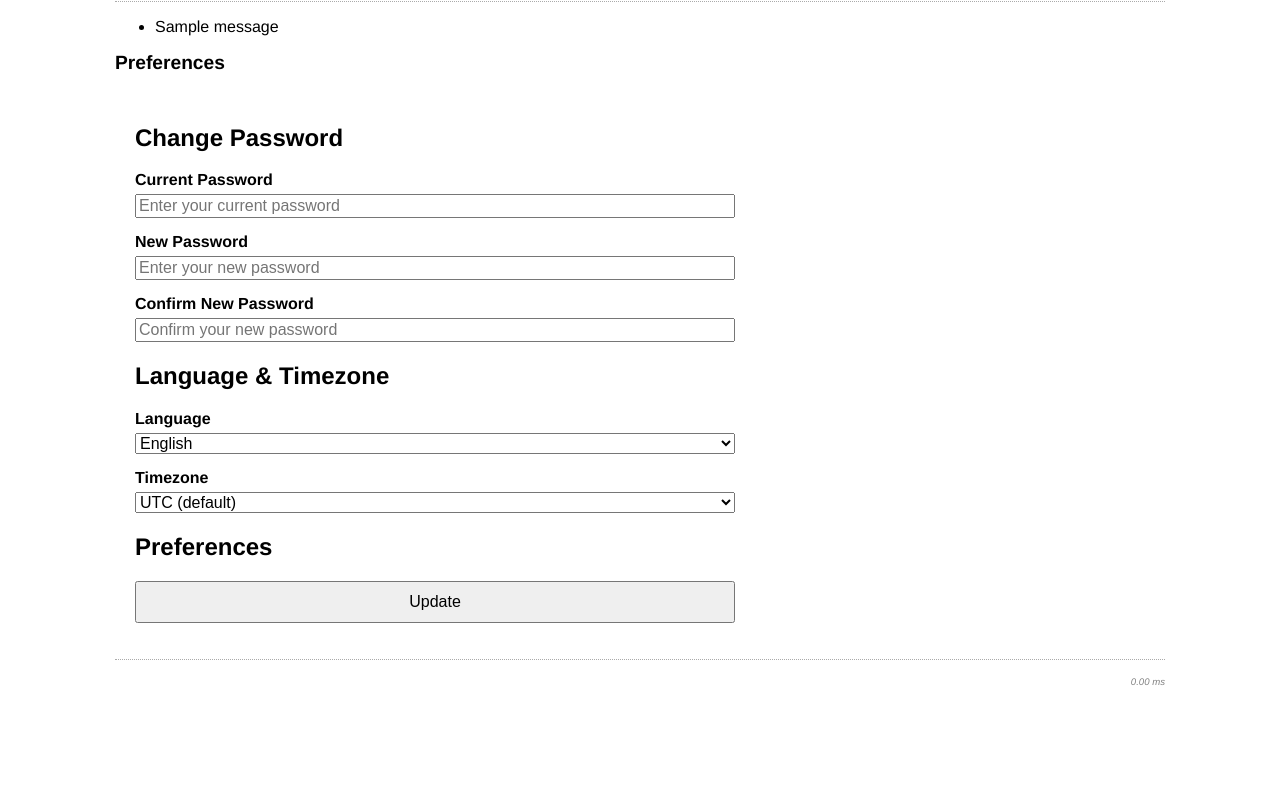
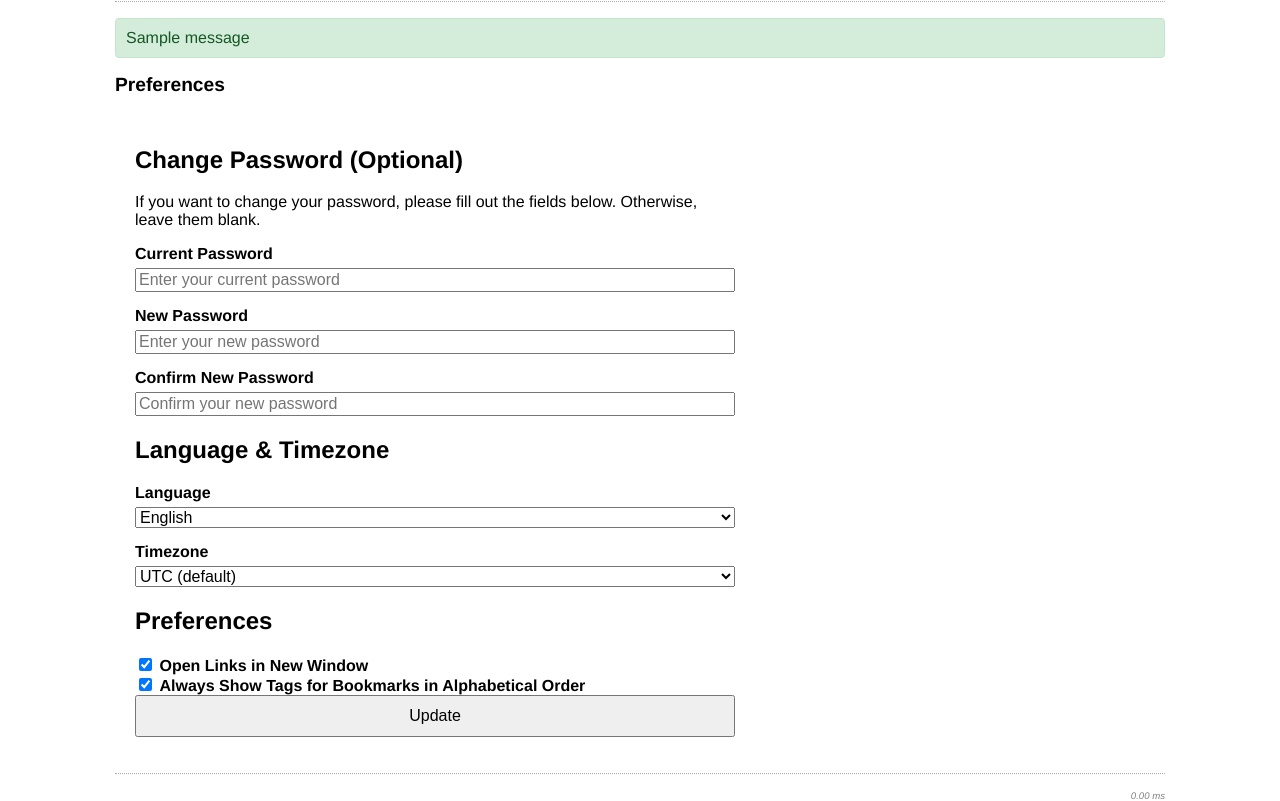
Before and after one commit to mileswilsondc/pin, a Flask app: page /preferences in a window 1280 px wide. Shown: the part 19-820 px from the top of the page. Before the commit the page ends 704 px from the top, so only its background shows below. Run offline with Flask 3, Linux system fonts and the light colour scheme; a user stored in the database is signed in; tables that the repository leaves empty hold one stand-in row (values such as "Sample post"); one stand-in notice (Sample message) is shown.

Commit message:
Implement user preferences to open links in new tab and to automatically sort tags alphabetically

```diff
--- a/app.py
+++ b/app.py
@@ -9,7 +9,7 @@ from flask_login import (
     current_user,
 )
 from models import db, User, Link, Tag
-from forms import RegistrationForm, LoginForm, LinkForm, EditLinkForm, PreferencesForm  # Import PreferencesForm
+from forms import RegistrationForm, LoginForm, LinkForm, EditLinkForm, PreferencesForm
 from archive import archive_page
 from datetime import datetime
 import time
@@ -256,9 +256,18 @@ def delete_link(link_id):
 def preferences():
     form = PreferencesForm(user=current_user)
     if form.validate_on_submit():
+        # Update password only if a new password is provided
         if form.new_password.data:
+            if not form.current_password.data:
+                flash('Current password is required to change your password.', 'error')
+                return render_template('preferences.html', form=form)
+            if not current_user.check_password(form.current_password.data):
+                flash('Current password is incorrect.', 'error')
+                return render_template('preferences.html', form=form)
             current_user.set_password(form.new_password.data)
+            flash('Your password has been updated.', 'success')
 
+        # Update other preferences
         current_user.language = form.language.data
         current_user.timezone = form.timezone.data
 
@@ -280,9 +289,10 @@ def preferences():
         current_user.enable_privacy_mode = form.enable_privacy_mode.data
 
         db.session.commit()
-        flash('Your preferences have been updated.')
+        flash('Your preferences have been updated.', 'success')
         return redirect(url_for('index'))
     return render_template('preferences.html', form=form)
+
 
 # Admin Page
 @app.route('/admin')
--- a/forms.py
+++ b/forms.py
@@ -1,7 +1,7 @@
 # forms.py
 from flask_wtf import FlaskForm
 from wtforms import StringField, PasswordField, TextAreaField, BooleanField, SubmitField, SelectField
-from wtforms.validators import DataRequired, URL, EqualTo, ValidationError
+from wtforms.validators import DataRequired, URL, EqualTo, ValidationError, Optional
 
 class RegistrationForm(FlaskForm):
     username = StringField('Username', validators=[DataRequired()])
@@ -35,12 +35,12 @@ class EditLinkForm(FlaskForm):
 
 class PreferencesForm(FlaskForm):
     # Password Fields
-    current_password = PasswordField('Current Password', validators=[DataRequired()])
+    current_password = PasswordField('Current Password', validators=[Optional()])
     new_password = PasswordField('New Password', validators=[
-        DataRequired(),
+        Optional(),
         EqualTo('confirm_new_password', message='Passwords must match')
     ])
-    confirm_new_password = PasswordField('Confirm New Password', validators=[DataRequired()])
+    confirm_new_password = PasswordField('Confirm New Password', validators=[Optional()])
 
     language = SelectField('Language', choices=[
         ('en', 'English'),
@@ -137,25 +137,31 @@ class PreferencesForm(FlaskForm):
         super(PreferencesForm, self).__init__(*args, **kwargs)
         self.user = user
 
-        self.language.data = user.language
-        self.timezone.data = user.timezone
-        self.tag_autocompletion.data = user.tag_autocompletion
-        self.sort_tags_by_frequency.data = user.sort_tags_by_frequency
-        self.use_return_key_for_autocomplete.data = user.use_return_key_for_autocomplete
-        self.mark_toread_as_read_on_click.data = user.mark_toread_as_read_on_click
-        self.open_links_in_new_window.data = user.open_links_in_new_window
-        self.enable_keyboard_shortcuts.data = user.enable_keyboard_shortcuts
-        self.subscribe_to_tags.data = user.subscribe_to_tags
-        self.part_of_fandom.data = user.part_of_fandom
-        self.enable_tag_bundles.data = user.enable_tag_bundles
-        self.always_show_tags_alphabetical.data = user.always_show_tags_alphabetical
-        self.display_url_under_title.data = user.display_url_under_title
-        self.show_global_bookmark_counts.data = user.show_global_bookmark_counts
-        self.show_exact_datetime_on_bookmarks.data = user.show_exact_datetime_on_bookmarks
-        self.add_bookmarks_private_by_default.data = user.add_bookmarks_private_by_default
-        self.enable_public_profile.data = user.enable_public_profile
-        self.enable_privacy_mode.data = user.enable_privacy_mode
+        if not self.is_submitted():
+            # Initialize form fields with user's current settings
+            self.language.data = user.language
+            self.timezone.data = user.timezone
+            self.tag_autocompletion.data = user.tag_autocompletion
+            self.sort_tags_by_frequency.data = user.sort_tags_by_frequency
+            self.use_return_key_for_autocomplete.data = user.use_return_key_for_autocomplete
+            self.mark_toread_as_read_on_click.data = user.mark_toread_as_read_on_click
+            self.open_links_in_new_window.data = user.open_links_in_new_window
+            self.enable_keyboard_shortcuts.data = user.enable_keyboard_shortcuts
+            self.subscribe_to_tags.data = user.subscribe_to_tags
+            self.part_of_fandom.data = user.part_of_fandom
+            self.enable_tag_bundles.data = user.enable_tag_bundles
+            self.always_show_tags_alphabetical.data = user.always_show_tags_alphabetical
+            self.display_url_under_title.data = user.display_url_under_title
+            self.show_global_bookmark_counts.data = user.show_global_bookmark_counts
+            self.show_exact_datetime_on_bookmarks.data = user.show_exact_datetime_on_bookmarks
+            self.add_bookmarks_private_by_default.data = user.add_bookmarks_private_by_default
+            self.enable_public_profile.data = user.enable_public_profile
+            self.enable_privacy_mode.data = user.enable_privacy_mode
 
     def validate_current_password(self, field):
-        if not self.user.check_password(field.data):
-            raise ValidationError('Current password is incorrect.')
+        # Only validate if new_password is provided
+        if self.new_password.data:
+            if not field.data:
+                raise ValidationError('Current password is required to change your password.')
+            if not self.user.check_password(field.data):
+                raise ValidationError('Current password is incorrect.')
--- a/models.py
+++ b/models.py
@@ -15,11 +15,11 @@ class User(UserMixin, db.Model):
     id = db.Column(db.Integer, primary_key=True)
     username = db.Column(db.String(64), unique=True, nullable=False)
     password_hash = db.Column(db.String(128))
-    admin = db.Column(db.Boolean, default=False)  # Existing admin flag
+    admin = db.Column(db.Boolean, default=False)
     links = db.relationship('Link', backref='user', lazy='dynamic')
 
     language = db.Column(db.String(32), default='en')
-    timezone = db.Column(db.String(64), default='UTC')
+    timezone = db.Column(db.String(64), default='Etc/UTC')
 
     tag_autocompletion = db.Column(db.Boolean, default=True)
     sort_tags_by_frequency = db.Column(db.Boolean, default=False)
--- a/static/style.css
+++ b/static/style.css
@@ -202,3 +202,27 @@ nav .logo {
     color: #0056b3;
     text-decoration: underline;
 }
+
+.flash-messages {
+    list-style-type: none;
+    padding: 0;
+    margin: 0 0 1em 0;
+}
+
+.flash-messages li {
+    padding: 10px;
+    margin-bottom: 5px;
+    border-radius: 4px;
+}
+
+.flash-success {
+    background-color: #d4edda;
+    color: #155724;
+    border: 1px solid #c3e6cb;
+}
+
+.flash-error {
+    background-color: #f8d7da;
+    color: #721c24;
+    border: 1px solid #f5c6cb;
+}
--- a/templates/base.html
+++ b/templates/base.html
@@ -16,7 +16,7 @@
             <a href="{{ url_for('submit_link') }}">Add pin</a>
             <a href="{{ url_for('my_links') }}">My links</a>
             <a href="{{ url_for('unread_links') }}">Read later</a>
-            <a href="{{ url_for('faq') }}">FAQ</a> <!-- Add this -->
+            <a href="{{ url_for('faq') }}">FAQ</a>
             <a href="{{ url_for('preferences') }}">Preferences</a>
             {% if current_user.admin %}
             <a href="{{ url_for('admin_page') }}">Admin</a>
@@ -29,11 +29,11 @@
             {% endif %}
         </nav>
         <hr>
-        {% with messages = get_flashed_messages() %}
+        {% with messages = get_flashed_messages(with_categories=true) %}
             {% if messages %}
-                <ul>
-                    {% for message in messages %}
-                        <li>{{ message }}</li>
+                <ul class="flash-messages">
+                    {% for category, message in messages %}
+                        <li class="flash-{{ category }}">{{ message }}</li>
                     {% endfor %}
                 </ul>
             {% endif %}
--- a/templates/preferences.html
+++ b/templates/preferences.html
@@ -6,7 +6,8 @@
     <form method="post" class="form">
         {{ form.hidden_tag() }}
 
-        <h2>Change Password</h2>
+        <h2>Change Password (Optional)</h2>
+        <p>If you want to change your password, please fill out the fields below. Otherwise, leave them blank.</p>
         <div class="form-group">
             {{ form.current_password.label(class="form-label") }}
             {{ form.current_password(class="form-input", placeholder="Enter your current password") }}
@@ -91,10 +92,10 @@
             {{ form.mark_toread_as_read_on_click.label(class="form-label") }}
         </div> -->
 
-        <!-- <div class="form-checkbox">
+        <div class="form-checkbox">
             {{ form.open_links_in_new_window() }}
             {{ form.open_links_in_new_window.label(class="form-label") }}
-        </div> -->
+        </div>
 
         <!-- <div class="form-checkbox">
             {{ form.enable_keyboard_shortcuts() }}
@@ -111,10 +112,10 @@
             {{ form.enable_tag_bundles.label(class="form-label") }}
         </div> -->
 
-        <!-- <div class="form-checkbox">
+        <div class="form-checkbox">
             {{ form.always_show_tags_alphabetical() }}
             {{ form.always_show_tags_alphabetical.label(class="form-label") }}
-        </div> -->
+        </div>
 
         <!-- <div class="form-checkbox">
             {{ form.display_url_under_title() }}
```
Also changed, not shown: templates/macros.html (+12 -4 lines).
